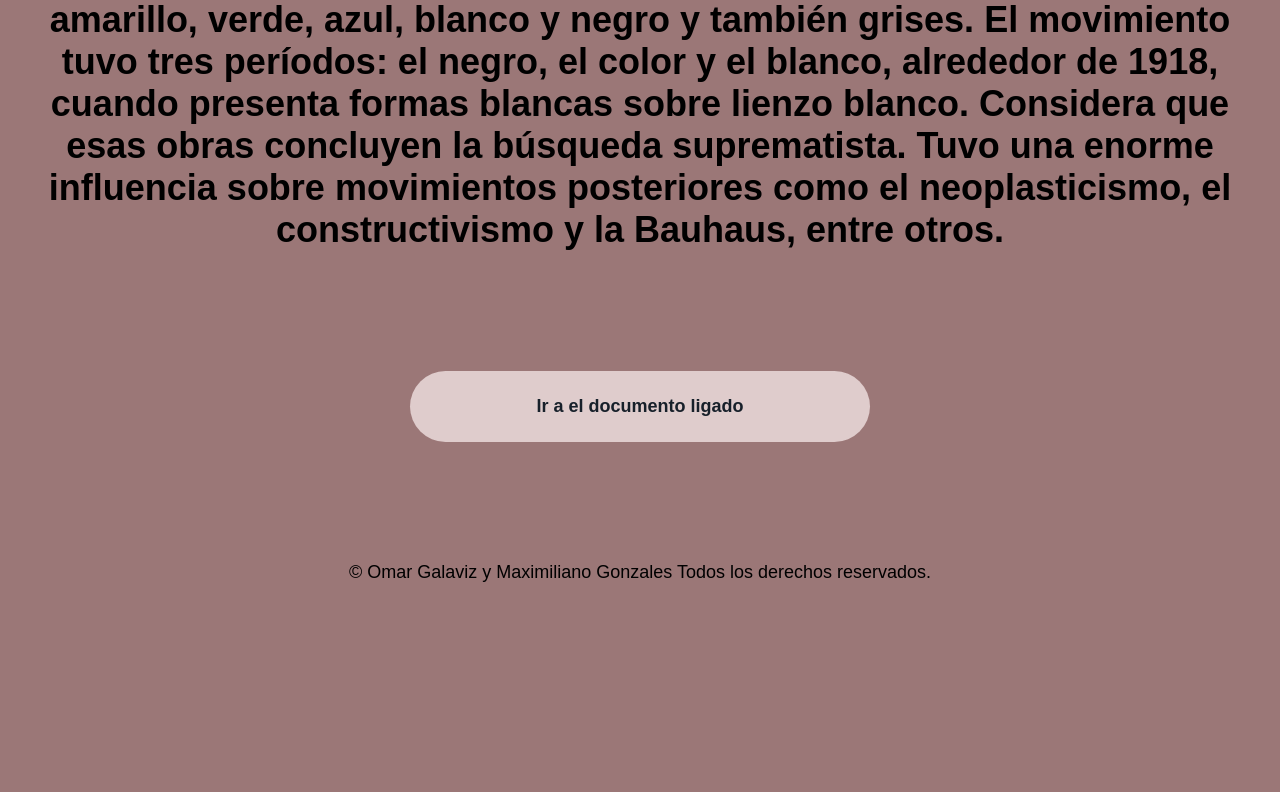
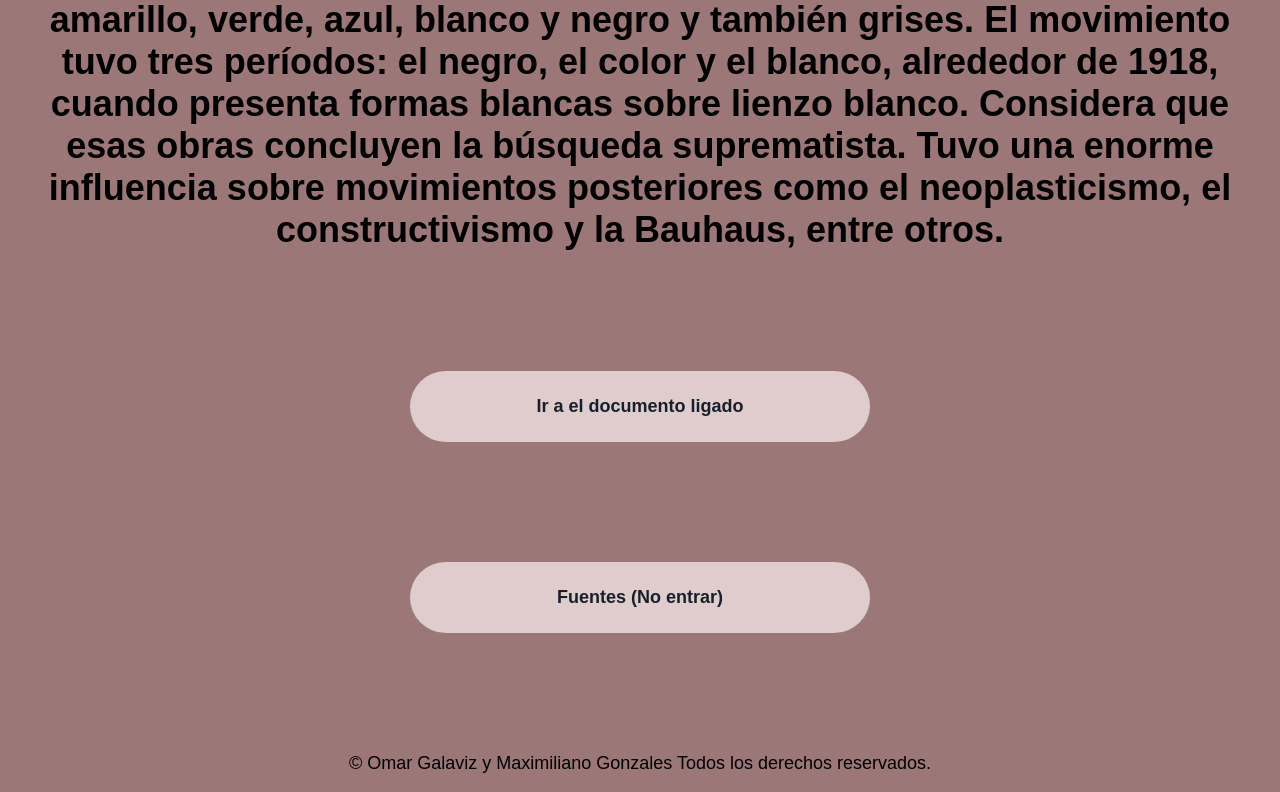
Before and after one commit to OmarGalaviz/Ponganos10Maestra, a plain HTML site: page index.html in a window 1280 px wide. Shown: the part 1017-1809 px from the top of the page. Before the commit the page ends 1618 px from the top, so only its background shows below. Drawn offline with Linux system fonts and the light colour scheme.

Commit message:
index.html

```diff
--- a/index.html
+++ b/index.html
@@ -57,6 +57,7 @@ Llevó al extremo los medios desarrollados por el cubismo. Limitó la manifestac
 El movimiento tuvo tres períodos: el negro, el color y el blanco, alrededor de 1918, cuando presenta formas blancas sobre lienzo blanco. Considera que esas obras concluyen la búsqueda suprematista.
 Tuvo una enorme influencia sobre movimientos posteriores como el neoplasticismo, el constructivismo y la Bauhaus, entre otros.</h1>
 		<a href = "https://www.canva.com/design/DAF5geHofHo/gG8RkDBeDOMznc6HVrabAQ/edit?utm_content=DAF5geHofHo&utm_campaign=designshare&utm_medium=link2&utm_source=sharebutton">Ir a el documento ligado</a>
+		<a href = "fuente.mp4">Fuentes (No entrar)</a>
 		<p>© Omar Galaviz y Maximiliano Gonzales Todos los derechos reservados.</p>
 		</center>
 	</body>
```
